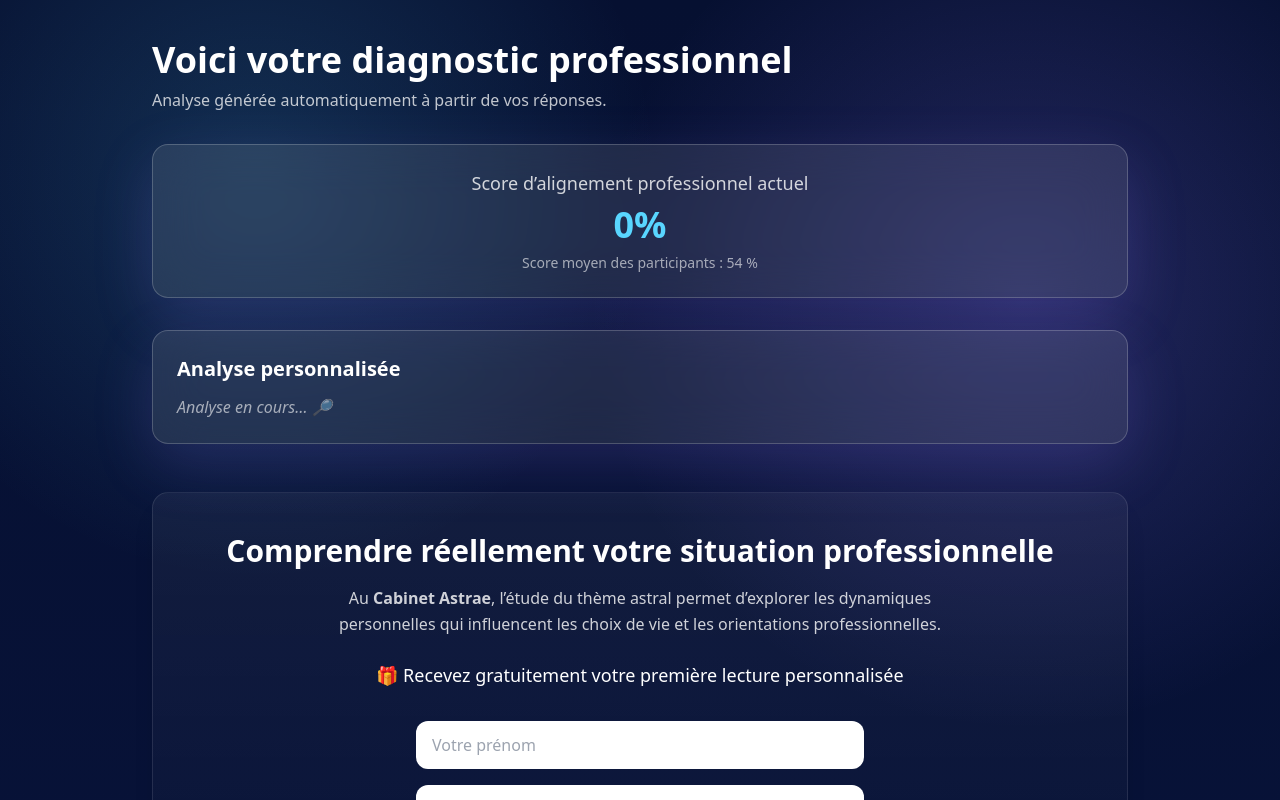
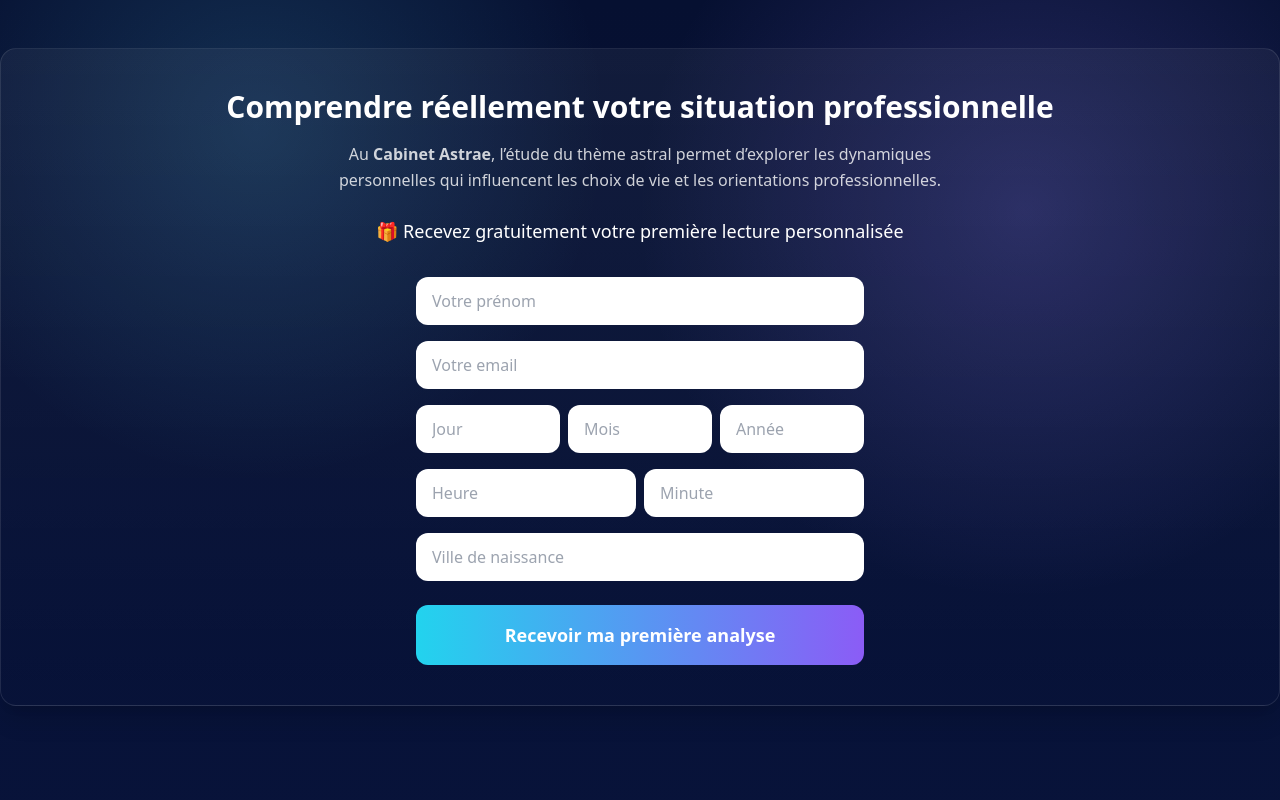
Before and after one commit to arnaudcrestey/procoach, a Next.js app in the folder arnaudcrestey-site-main/: page /resultat in a window 1280 px wide. Shown: the top 800 px of the page. Built offline with nearby package versions, Linux system fonts and the light colour scheme.

Commit message:
Update page.tsx

```diff
--- a/arnaudcrestey-site-main/app/resultat/page.tsx
+++ b/arnaudcrestey-site-main/app/resultat/page.tsx
@@ -1,144 +1,66 @@
 "use client";
 
-import { useEffect, useMemo, useState } from "react";
-import { ProfileRadar } from "@/components/radar-chart";
-import { ResultCard } from "@/components/result-card";
-import { ShareButtons } from "@/components/share-buttons";
-import { computeResults } from "@/lib/quiz";
+import { useState } from "react";
 
-export default function ResultPage() {
+export default function LeadCapture() {
 
-  const [answers, setAnswers] = useState<number[]>([]);
-  const [analysis, setAnalysis] = useState<string | null>(null);
+const [firstName,setFirstName] = useState("");
+const [email,setEmail] = useState("");
+const [birthDay,setBirthDay] = useState("");
+const [birthMonth,setBirthMonth] = useState("");
+const [birthYear,setBirthYear] = useState("");
+const [birthHour,setBirthHour] = useState("");
+const [birthMinute,setBirthMinute] = useState("");
+const [birthPlace,setBirthPlace] = useState("");
 
-  const [firstName, setFirstName] = useState("");
-  const [email, setEmail] = useState("");
-  const [birthPlace, setBirthPlace] = useState("");
+const [sending,setSending] = useState(false);
+const [submitted,setSubmitted] = useState(false);
 
-  const [analysisRequested, setAnalysisRequested] = useState(false);
-  const [sending, setSending] = useState(false);
-  const [submitted, setSubmitted] = useState(false);
-
-  useEffect(() => {
-
-    if (typeof window === "undefined") return;
-
-    const rawAnswers = localStorage.getItem("procoach_answers");
-
-    if (rawAnswers) {
-      setAnswers(JSON.parse(rawAnswers));
-    }
-
-  }, []);
-
-  const result = useMemo(() => {
-
-    if (!answers.length) return null;
-
-    return computeResults(answers);
-
-  }, [answers]);
-
-  const alignmentScore = useMemo(() => {
-
-    if (!result?.radar) return 0;
-
-    const values = result.radar.map((item: any) => Number(item.score ?? 0));
-
-    if (!values.length) return 0;
-
-    const avg = values.reduce((a, b) => a + b, 0) / values.length;
-    const normalized = ((avg - 1) / 4) * 100;
-
-    return Math.round(normalized);
-
-  }, [result]);
-
-  useEffect(() => {
-
-    if (!result || !alignmentScore || analysisRequested) return;
-
-    setAnalysisRequested(true);
-
-    async function generateAnalysis() {
-
-      try {
-
-        const res = await fetch("/api/diagnostic", {
-          method: "POST",
-          headers: {
-            "Content-Type": "application/json"
-          },
-          body: JSON.stringify({
-            answers,
-            profile: result?.profile?.title ?? "",
-            score: alignmentScore
-          })
-        });
-
-        const data = await res.json();
-
-        if (data?.analysis) {
-          setAnalysis(data.analysis);
-        }
-
-      } catch (error) {
-
-        console.error("Erreur analyse :", error);
-
-        setAnalysis(
-          "Une erreur est survenue lors de la génération de l'analyse."
-        );
-
-      }
-
-    }
-
-    generateAnalysis();
-
-  }, [result, alignmentScore, answers, analysisRequested]);
-
-  async function handleSubmit(e: React.FormEvent) {
+async function handleSubmit(e:any){
 
 e.preventDefault();
 
-    if (sending) return;
+if(sending) return;
 
 setSending(true);
 
 const data = {
 firstName,
 email,
-      birthPlace,
-      score: alignmentScore
+birthDay,
+birthMonth,
+birthYear,
+birthHour,
+birthMinute,
+birthPlace
 };
 
-    try {
+try{
 
-      const res = await fetch("/api/lead-astrologie", {
-        method: "POST",
-        headers: {
-          "Content-Type": "application/json"
+const res = await fetch("/api/lead-astrologie",{
+method:"POST",
+headers:{
+"Content-Type":"application/json"
 },
-        body: JSON.stringify(data)
+body:JSON.stringify(data)
 });
 
 const result = await res.json();
 
-      if (result.success) {
+if(result.success){
 
 setSubmitted(true);
 
-      } else {
+}else{
 
 alert("Une erreur est survenue.");
 
 }
 
-    } catch (error) {
+}catch(error){
 
-      console.error("Erreur envoi :", error);
-      alert("Erreur de connexion au serveur.");
+console.error(error);
+alert("Erreur serveur");
 
 }
 
@@ -146,9 +68,9 @@ export default function ResultPage() {
 
 }
 
-  if (submitted) {
+if(submitted){
 
-    return (
+return(
 
 <main className="flex min-h-screen items-center justify-center px-6 text-center">
 
@@ -158,22 +80,9 @@ export default function ResultPage() {
 ✓ Demande envoyée
 </h2>
 
-          <p className="text-white/80 leading-relaxed">
-            Merci pour votre confiance.
+<p className="text-white/80">
+Votre première lecture personnalisée vous sera envoyée prochainement.
 </p>
-
-          <p className="mt-3 text-white/80 leading-relaxed">
-            Votre première lecture personnalisée vous sera envoyée
-            par email dans quelques instants.
-          </p>
-
-          <p className="mt-6 text-white/60 text-sm">
-            Pensez à vérifier vos spams si vous ne voyez rien apparaître.
-          </p>
-
-          <div className="mt-8 text-white/80 font-semibold">
-            Cabinet Astrae
-          </div>
 
 </div>
 
@@ -183,73 +92,7 @@ export default function ResultPage() {
 
 }
 
-  return (
-
-    <main className="mx-auto flex min-h-screen w-full max-w-5xl flex-col px-6 py-10">
-
-      <h1 className="text-4xl font-bold">
-        Voici votre diagnostic professionnel
-      </h1>
-
-      <p className="mt-2 text-white/75">
-        Analyse générée automatiquement à partir de vos réponses.
-      </p>
-
-      {result && (
-
-        <section className="mt-8 grid gap-6 md:grid-cols-2">
-
-          {result.profile && (
-            <ResultCard profile={result.profile} />
-          )}
-
-          {result.radar && (
-            <ProfileRadar data={result.radar} />
-          )}
-
-        </section>
-
-      )}
-
-      <section className="glass mt-8 rounded-2xl p-6 text-center">
-
-        <p className="text-lg text-white/80">
-          Score d’alignement professionnel actuel
-        </p>
-
-        <p className="mt-2 text-4xl font-bold text-neon">
-          {alignmentScore}%
-        </p>
-
-        <p className="mt-2 text-white/60 text-sm">
-          Score moyen des participants : 54 %
-        </p>
-
-      </section>
-
-      <section className="glass mt-8 rounded-2xl p-6">
-
-        <h3 className="text-xl font-semibold mb-3">
-          Analyse personnalisée
-        </h3>
-
-        {!analysis && (
-
-          <p className="text-white/60 italic">
-            Analyse en cours… 🔎
-          </p>
-
-        )}
-
-        {analysis && (
-
-          <p className="text-white/80 leading-relaxed">
-            {analysis}
-          </p>
-
-        )}
-
-      </section>
+return(
 
 <section className="mt-12 rounded-2xl border border-white/10 bg-gradient-to-b from-white/5 to-white/0 p-10 text-center shadow-xl">
 
@@ -258,9 +101,9 @@ export default function ResultPage() {
 </h2>
 
 <p className="text-white/80 max-w-2xl mx-auto leading-relaxed">
-          Au <strong>Cabinet Astrae</strong>, l’étude du thème astral
-          permet d’explorer les dynamiques personnelles qui influencent
-          les choix de vie et les orientations professionnelles.
+Au <strong>Cabinet Astrae</strong>, l’étude du thème astral permet
+d’explorer les dynamiques personnelles qui influencent les choix
+de vie et les orientations professionnelles.
 </p>
 
 <p className="mt-6 text-lg text-white font-medium">
@@ -290,6 +133,59 @@ export default function ResultPage() {
 className="w-full rounded-xl bg-white px-4 py-3 text-black outline-none"
 />
 
+<div className="flex flex-col sm:flex-row gap-2">
+
+<input
+type="text"
+placeholder="Jour"
+value={birthDay}
+onChange={(e)=>setBirthDay(e.target.value)}
+required
+className="w-full rounded-xl bg-white px-4 py-3 text-black outline-none"
+/>
+
+<input
+type="text"
+placeholder="Mois"
+value={birthMonth}
+onChange={(e)=>setBirthMonth(e.target.value)}
+required
+className="w-full rounded-xl bg-white px-4 py-3 text-black outline-none"
+/>
+
+<input
+type="text"
+placeholder="Année"
+value={birthYear}
+onChange={(e)=>setBirthYear(e.target.value)}
+required
+className="w-full rounded-xl bg-white px-4 py-3 text-black outline-none"
+/>
+
+</div>
+
+<div className="flex flex-col sm:flex-row gap-2">
+
+<input
+type="text"
+placeholder="Heure"
+value={birthHour}
+onChange={(e)=>setBirthHour(e.target.value)}
+required
+className="w-full rounded-xl bg-white px-4 py-3 text-black outline-none"
+/>
+
+<input
+type="text"
+placeholder="Minute"
+value={birthMinute}
+onChange={(e)=>setBirthMinute(e.target.value)}
+required
+className="w-full rounded-xl bg-white px-4 py-3 text-black outline-none"
+/>
+
+</div>
+
 <input
 type="text"
 placeholder="Ville de naissance"
@@ -301,28 +197,18 @@ export default function ResultPage() {
 
 <button
 type="submit"
-            disabled={!analysis || sending}
+disabled={sending}
 className="mt-2 w-full rounded-xl bg-gradient-to-r from-cyan-400 to-violet-500 py-4 text-lg font-semibold text-white disabled:opacity-50"
 >
-            Recevoir ma première analyse
+
+{sending ? "Envoi..." : "Recevoir ma première analyse"}
+
 </button>
 
 </form>
 
 </section>
 
-      <section className="mt-12 text-center">
-
-        <p className="text-white/70 mb-3">
-          Partagez ce diagnostic avec quelqu’un qui traverse peut-être la même situation.
-        </p>
-
-        <ShareButtons />
-
-      </section>
-
-    </main>
-
 );
 
 }
```
Lines whose indentation alone changed are shown as unchanged.
